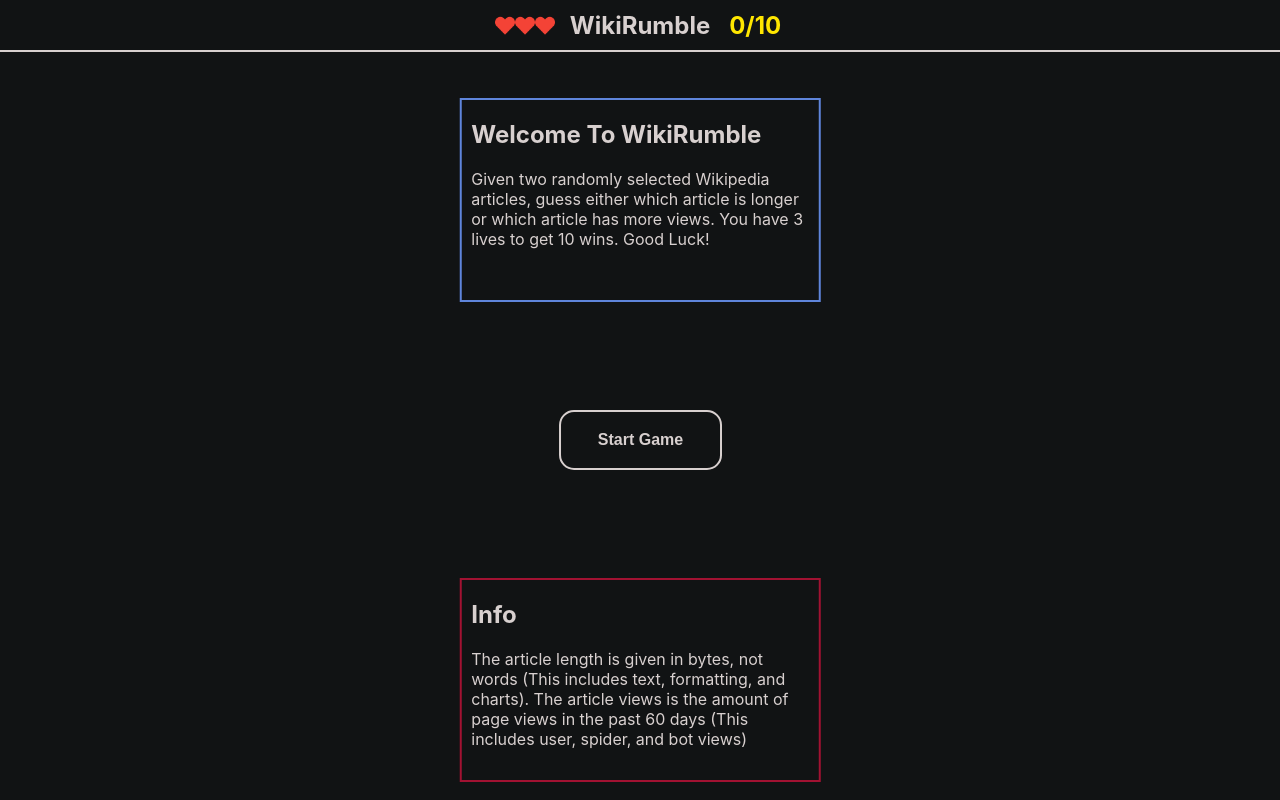
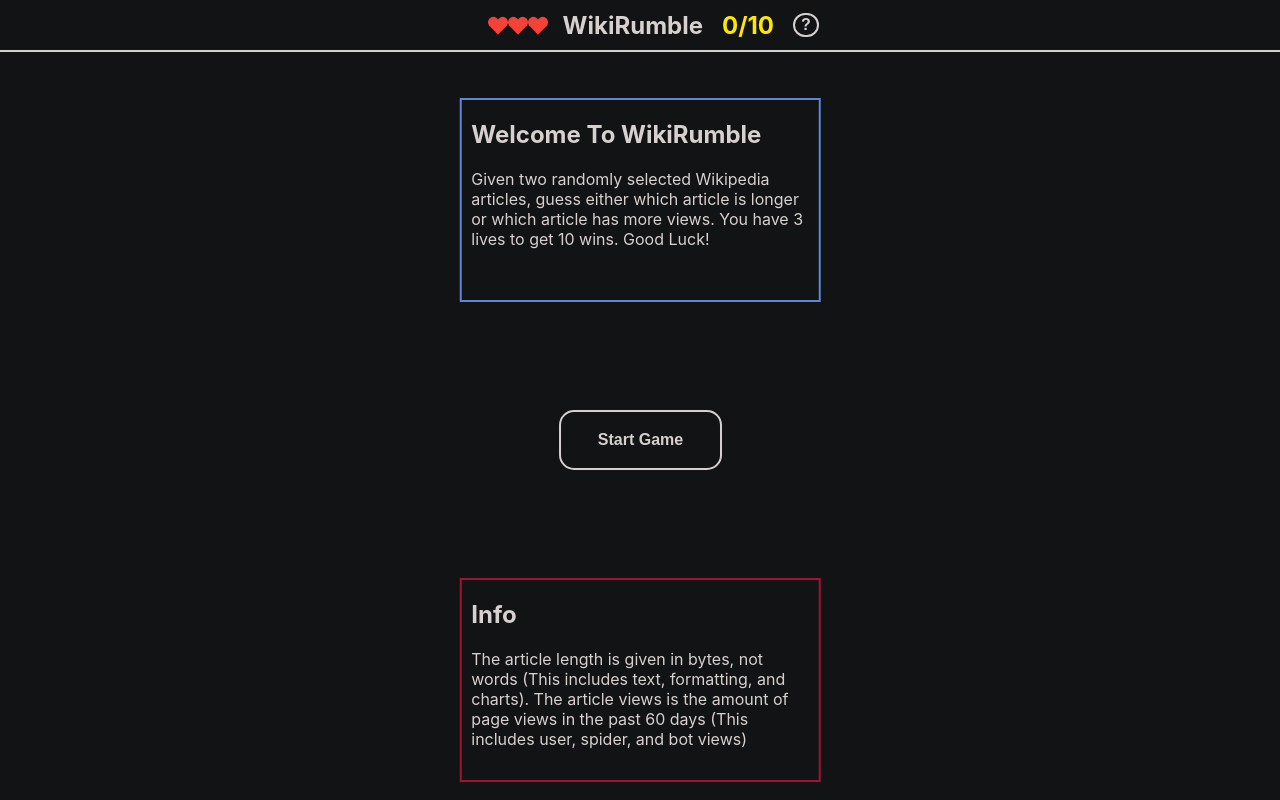
Before and after one commit to Fanrco/WikiRumble, a React (Create React App) app: page / in a window 1280 px wide. Built offline with nearby package versions, Linux system fonts and the light colour scheme.

Commit message:
added about page

```diff
--- a/src/App.css
+++ b/src/App.css
@@ -419,3 +419,83 @@
   top: 85%;
   left: 50%;
 }
+
+.aboutButton{
+  appearance: none;
+  background-color: var(--darkgray);
+  border: 0.125em solid var(--offwhite);
+  border-radius: 0.9375em;
+  box-sizing: border-box;
+  cursor: pointer;
+  color: var(--offwhite);
+  display: inline-block;
+  font-size: 16px;
+  font-weight: 600;
+  line-height: normal;
+  margin: 0;
+  outline: none;
+  text-align: center;
+  text-decoration: none;
+  transition: all 300ms cubic-bezier(.23, 1, 0.32, 1);
+  user-select: none;
+  -webkit-user-select: none;
+  touch-action: manipulation;
+  will-change: transform;
+  transition: opacity 0.25s;
+  opacity: 100%;
+  z-index: 3;
+}
+
+.aboutButton:hover {
+  color: var(--darkgray);;
+  background-color: var(--offwhite);
+  transform: translateY(-2px);
+ }
+
+ .aboutButton:active {
+  transform: translateY(0);
+ }
+
+#aboutOverlay {
+  position: fixed;
+  display: block;
+  width: 100%;
+  height: 100%;
+  top: 52px;
+  left: 0;
+  right: 0;
+  bottom: 0;
+  background-color: rgba(17, 19, 20, 0.95);
+  z-index: 2;
+  opacity: 100%;
+  transition: opacity 0.25s;
+}
+
+#aboutOverlay.hide {
+  opacity: 0%;
+  transition: opacity 0.25s;
+  display: none;
+}
+
+.aboutInfo{
+  position: fixed;
+  display: block;
+  font-size: 32px;
+  width:100vh;
+  top: 52px;
+  left: 50%;
+  transform: translate(-50%,0%);
+  max-width: 375px;
+  opacity: 100%;
+  transition: opacity 0.25s;
+}
+
+.aboutInfo.hide{
+  opacity: 0%;
+  transition: opacity 0.25s;
+  display: none;
+}
+
+.aboutLink{
+  color: var(--offwhite);
+}
--- a/src/App.js
+++ b/src/App.js
@@ -6,6 +6,7 @@
 import Charts from './Components/Charts';
 import Lives from './Components/Lives';
 import EndGame from './Components/EndGame';
+import About from './Components/About';
 
 
 var randomUrl = "https://en.wikipedia.org/w/api.php?action=query&format=json&list=random&origin=*&rnnamespace=0&rnlimit=1";
@@ -115,7 +116,7 @@
        size: size1, views: views1, link: link1 },
       {title: title2, content: content2.slice(0,200)+"...",
       size: size2, views: views2, link: link2 }]);
-
+    setArticleIds(articleIds + [id1,id2]);
     setGameState("choose");
   }
 
@@ -124,6 +125,7 @@
     setWins(0);
     setGameState("start");
     setArticles( startMessage );
+    setArticleIds([])
   }
 
   const checkAnswer = (answer) =>{
@@ -171,28 +173,36 @@
   const [lives, setLives] = useState(3);
   const [wins, setWins] = useState(0);
   const [gameState, setGameState] = useState("start");
+  const [articleIds, setArticleIds] = useState([]);
+  const [showAbout, setShowAbout] = useState(false);
 
   return (
     <div className = "App">
 
       <div id= "header">
+        <h2>&nbsp;&nbsp;</h2>
         <Lives num = {lives}/>
         <h2>WikiRumble</h2>
         <div id="winsCount">
           <center><h2>{wins+"/10"}</h2></center>
         </div>
+        <button class = "aboutButton"
+          onClick = {() => {setShowAbout(!showAbout);} }>
+          ?
+        </button>
       </div>
 
       <div id = "container">
+
       <Article top = {true} title = {articles[0].title} content = {articles[0].content} gameState = {gameState}/>
       <Article top = {false} title = {articles[1].title} content = {articles[1].content} gameState = {gameState}/>
       <UI gameState = {gameState} action = {checkAnswer}/>
       <Charts gameState = {gameState} info = {articles}/>
-      <EndGame gameState = {gameState}/>
+      <EndGame gameState = {gameState} ids = {articleIds}/>
       <MainButton gameState = {gameState} action = {getRandomArticles} reset = {resetGame}/>
 
-
       </div>
+      <About showAbout = {showAbout}/>
     </div>
   );
 }
--- /dev/null
+++ b/src/Components/About.js
@@ -0,0 +1,28 @@
+const Charts = ({showAbout}) => {
+
+    return(
+        <div id= {showAbout ? "aboutOverlay" : "aboutOverlay hide"}>
+            <center>
+            <div className = {showAbout ? "aboutInfo" : "aboutInfo hide"}>
+                <br/><br/>
+                WikiRumble is made in React by
+                <br/>
+                <a className = "aboutLink" href="https://francomiranda.com">Franco Miranda</a>
+                <br/><br/>
+                It is a hyper-casual trivia game which uses the Wikipedia API
+                and is inspired by the Unity-Based
+                <br/>
+                <a className = "aboutLink" href="https://ludokultur.itch.io/wikiarena">WikiArena</a>
+                <br/>
+                by
+                <br/>
+                <a className = "aboutLink" href="https://www.fischergamedesign.com/home">Fabian Fisher</a>
+                .
+
+            </div>
+            </center>
+        </div>
+    )
+}
+
+export default Charts;
--- a/src/Components/EndGame.js
+++ b/src/Components/EndGame.js
@@ -1,13 +1,15 @@
 import React from 'react'
 
-const EndGame = ({gameState}) => {
+const EndGame = ({gameState, ids}) => {
     let endText="";
+    let endCode = "";
     let hide=true;
-    if(gameState === "win") { endText = "YOU WIN!"; hide = false; }
-    else if(gameState === "lose") { endText = "GAME OVER"; hide = false; }
+    if(gameState === "win") { endText = "YOU WIN!"; hide = false; for(let i of ids){ endCode += i; } }
+    else if(gameState === "lose") { endText = "GAME OVER"; hide = false; for(let i of ids){ endCode += i; }}
     return(
         <div id={"endGameScreen"+(hide ? " hide" : "")}>
             <center><br/><br/><h1>{endText}</h1></center>
+            <center><br/><br/><p>{endCode}</p></center>
         </div>
     )
 
```
